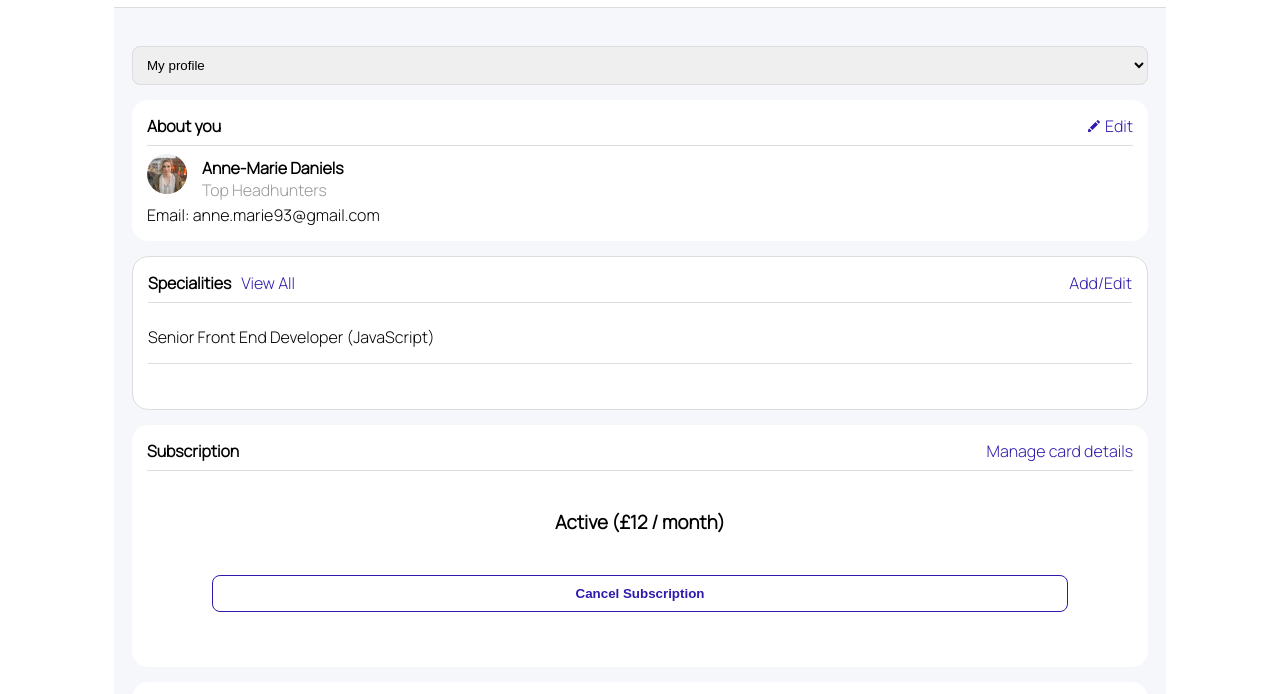
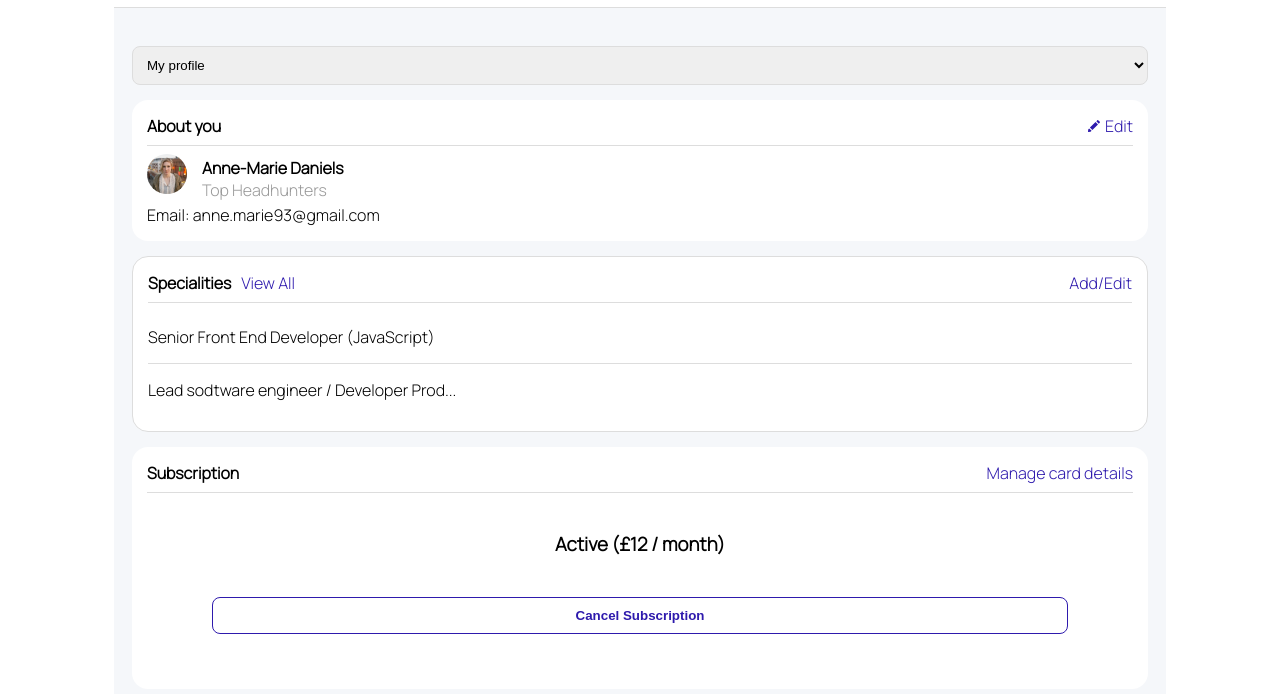
Before and after one commit to magnifiq/vention-landing-practice, a website: page src/pugs/HHprofile.pug in a window 1280 px wide. Shown: the part 77-771 px from the top of the page. Drawn offline with nearby package versions, Linux system fonts and the light colour scheme; files that its build step writes are made by us from their sources; files whose address does not match are found by name.

Commit message:
Update HHprofile.pug

```diff
--- a/src/pugs/HHprofile.pug
+++ b/src/pugs/HHprofile.pug
@@ -40,7 +40,7 @@ body
                     .profile-hh__specialties__option
                         | Senior Front End Developer (JavaScript)
                     .profile-hh__specialties__option
-                        |
+                        | Lead sodtware engineer / Developer Prod...
             .profile-hh__subscription
                 .profile_selections__header
                     h4 Subscription
```
